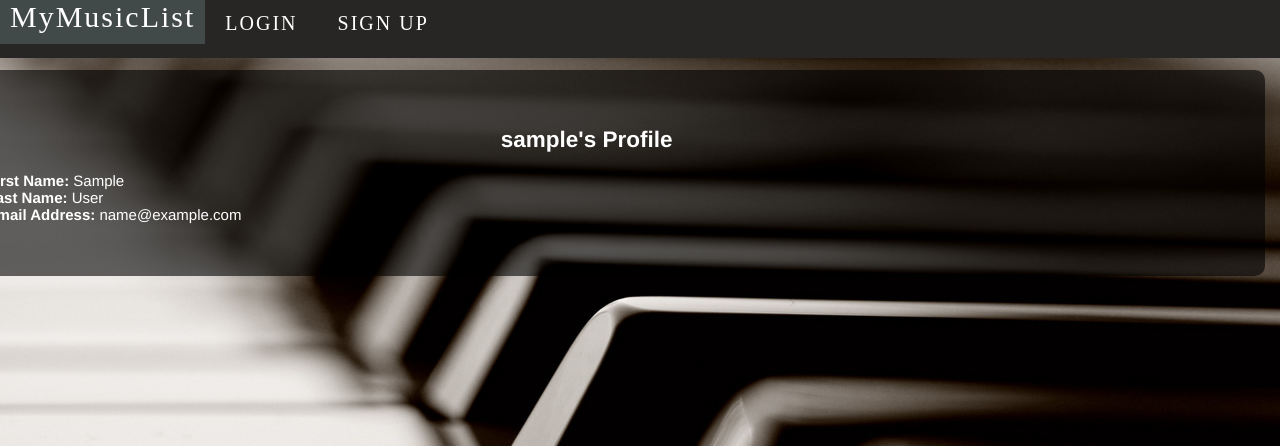
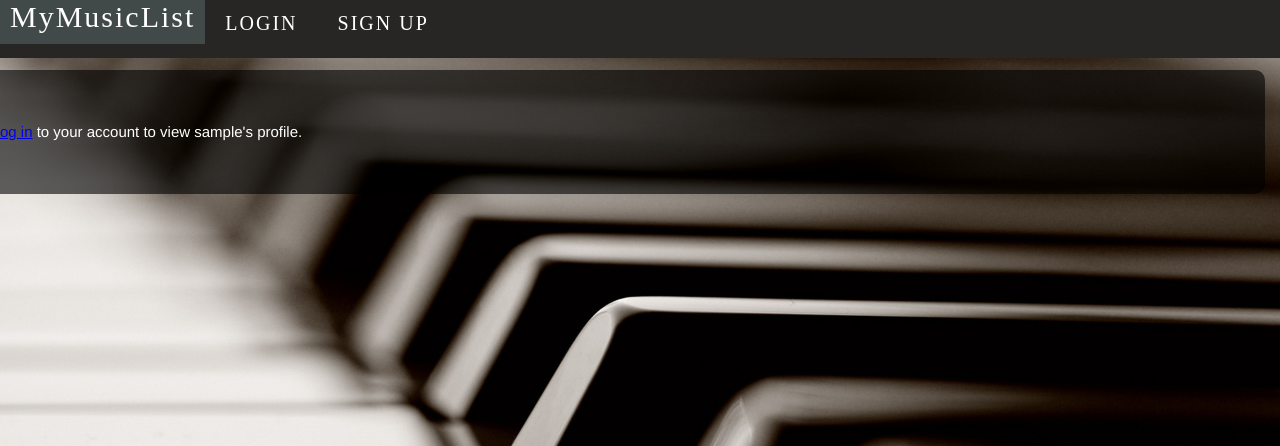
Before and after one commit to alltootechnical/mymusiclist, a Django app: a page that uses templates/profile.html in a window 1280 px wide. Shown: the top 446 px of the page. Run offline with Django 3.2, Linux system fonts and the light colour scheme; tables that the repository leaves empty hold one stand-in row (values such as "Sample post"); some web fonts are replaced.

Commit message:
Restrict viewing of profile pages to users only

```diff
--- a/templates/profile.html
+++ b/templates/profile.html
@@ -3,8 +3,8 @@
 {% block title %}{{profile.username}}'s Profile{% endblock %}
 
 {% block content %}
-     <div class="boxified main profile">
-
+<div class="boxified main profile">
+{% if user.is_authenticated %}
   <h2>{{profile.username}}'s Profile</h2>
   <ul>
       <li><strong>First Name:</strong> {{profile.first_name}}</li>
@@ -12,7 +12,10 @@
       <li><strong>Email Address:</strong> {{profile.email}}</li>
   </ul>
   {% if profile.username == user.username and user.is_authenticated %}
-  <a href="#" class="buttoned">Edit user profile</a>
-  </div>
+  <a href="edit" class="buttoned">Edit user profile</a>
   {% endif %}
+{% else %}
+    <p>Please <a href="/login">log in</a> to your account to view {{profile.username}}'s profile.</p>
+{% endif %}
+</div>
 {% endblock %}
```
